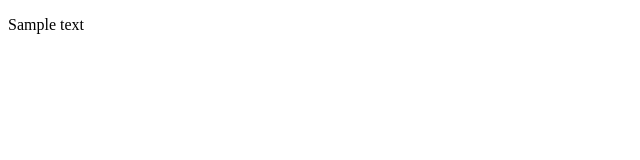
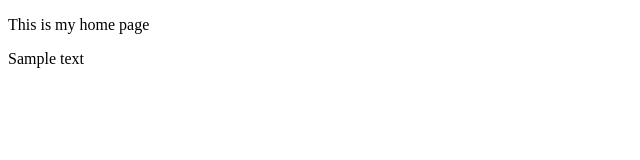
Before and after one commit to Tinghh1996/Tinghh1996.github.io, a plain HTML site: page index.htm in a window 1280 px wide. Shown: the whole page, without its empty margins (0-640 px from the left). Drawn offline with Linux system fonts and the light colour scheme.

Commit message:
Update index.htm

```diff
--- a/index.htm
+++ b/index.htm
@@ -5,6 +5,7 @@
   <meta charset="utf-8">
 
   <title>Tinyao Song's Home page</title>
+	<p>This is my home page</p>
   <meta name="description" content="HTML5 Template">
 
 </head>
```
